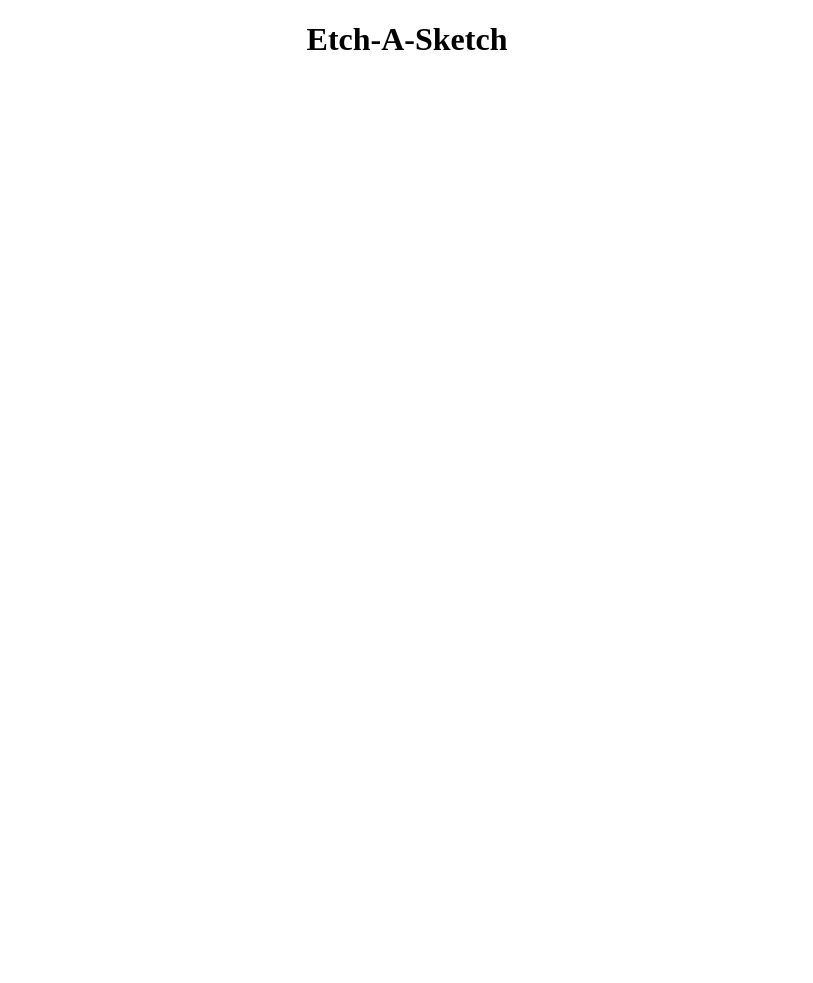
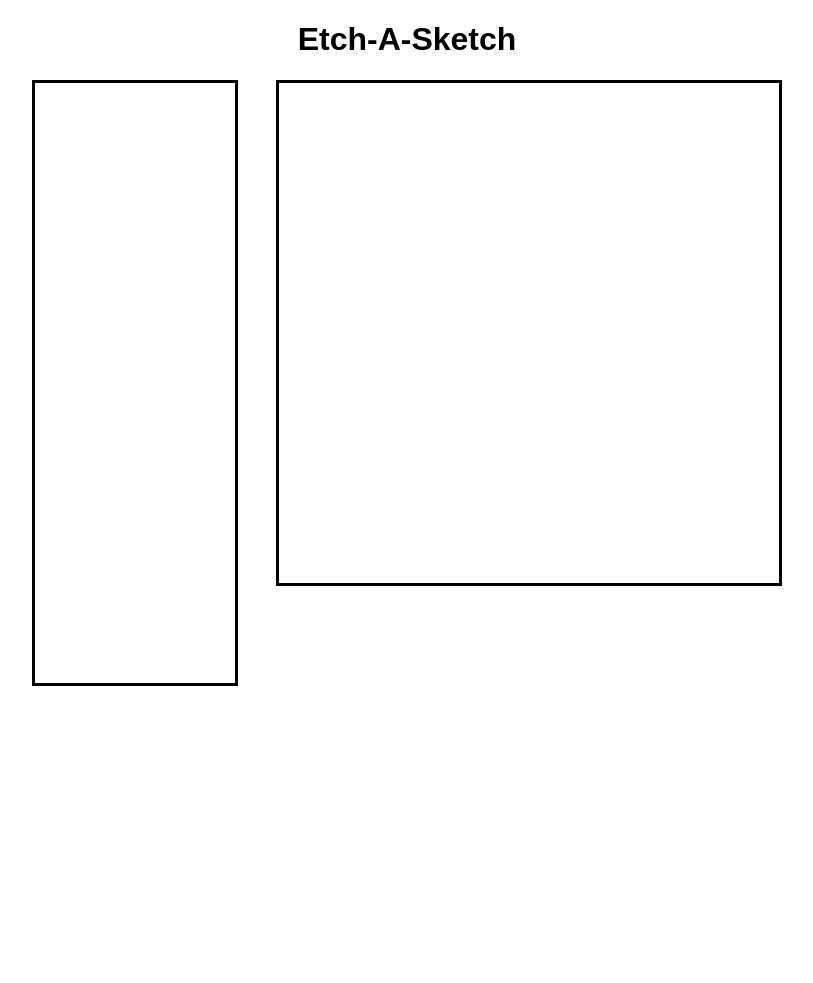
Before and after one commit to JustinTheDev/EtchASketch, a plain HTML site: page index.html in a window 1280 px wide. Shown: the whole page, without its empty margins (233-1046 px from the left). After the commit the page ends 800 px from the top, so only its background shows below. Drawn offline with Linux system fonts and the light colour scheme.

Commit message:
Created the ability to generate 16 divs within the main sketch div.  Some general styling.

```diff
--- a/index.html
+++ b/index.html
@@ -8,8 +8,10 @@
     </head>
     <body>
         <h1>Etch-A-Sketch</h1>
-        <div id = "main-container"></div>
-        <div id = "settings-container"></div>
-        <div id = "sketch-container"></div>
+        <div id = "main-container">
+            <div id = "settings-container"></div>
+            <div id = "sketch-container"></div>
+        </div>
+
     </body>
 </html>
--- a/script.js
+++ b/script.js
@@ -5,3 +5,12 @@ const settingsContainer = document.querySelector("#settings-container");
 console.log(mainContainer);
 console.log(sketchContainer);
 console.log(settingsContainer);
+
+for (let i = 0; i<16; i++)
+{
+    let newDiv = document.createElement('div');
+    newDiv.setAttribute("id","sketch-pixel");
+    sketchContainer.appendChild(newDiv);
+
+
+}
--- a/styles.css
+++ b/styles.css
@@ -1,19 +1,34 @@
+body{
+    font-family:sans-serif;
+}
 #main-container{
     display:flex;
+    align-content: center;
     justify-content: space-between;
-    align-content: center;
+    margin: auto;
+    width:90%;
+    max-width: 750px;
 }
 #sketch-container{
     display:flex;
     width: 500px;
     height: 500px;
+    border-style:solid;
+    border-color:black;
 }
+
 #settings-container{
     display:flex;
     width: 200px;
-    height: 400px;
+    height: 600px;
+    border-style:solid;
+    border-color:black;
 
 }
 h1{
     text-align: center;
 }
+#sketch-pixel{
+    display:flex;
+    flex: 1;
+}
```
